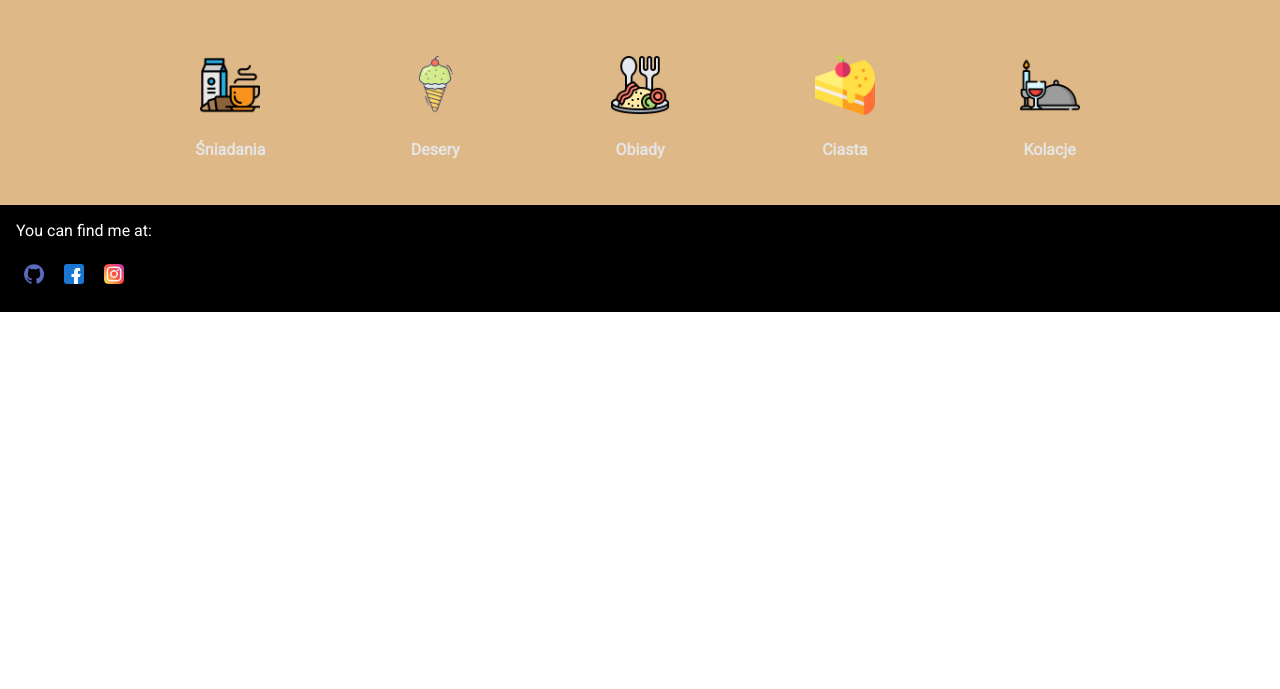
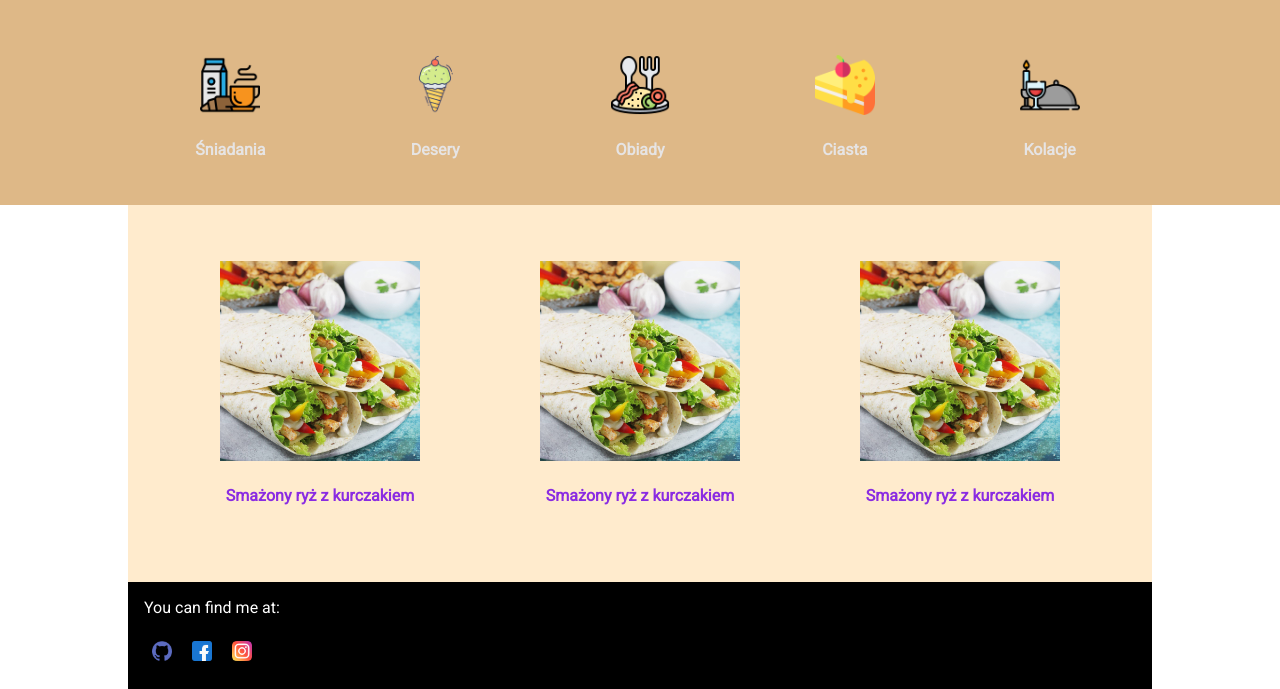
Before and after one commit to t-witek123/random-recipes, a plain HTML site: page index.html in a window 1280 px wide. Shown: the part 491-1180 px from the top of the page. Before the commit the page ends 803 px from the top, so only its background shows below. Drawn offline with Linux system fonts and the light colour scheme.

Commit message:
recipes added

```diff
--- a/index.html
+++ b/index.html
@@ -139,6 +139,44 @@
         </div>
     </div>
 
+    <div class="features container">
+        <div class="recipes-container">
+
+            <div class="recipe-container">
+                <div class="recipe">
+                    <img
+                        class="recipe-image"
+                        src="./img/1153195-v-1500x1500.jpg"
+                        alt=""
+                    >
+                </div>
+                <h4 class="resipe-description">Smażony ryż z kurczakiem</h4>
+            </div>
+
+            <div class="recipe-container">
+                <div class="recipe">
+                    <img
+                        class="recipe-image"
+                        src="./img/1153195-v-1500x1500.jpg"
+                        alt=""
+                    >
+                </div>
+                <h4 class="resipe-description">Smażony ryż z kurczakiem</h4>
+            </div>
+
+            <div class="recipe-container">
+                <div class="recipe">
+                    <img
+                        class="recipe-image"
+                        src="./img/1153195-v-1500x1500.jpg"
+                        alt=""
+                    >
+                </div>
+                <h4 class="resipe-description">Smażony ryż z kurczakiem</h4>
+            </div>
+
+        </div>
+
         <div class="footer">
             <div class="info container">
                 <p class="info-paragraph">
@@ -148,15 +186,27 @@
                     <a
                         class="social-icon"
                         href="github.com"
-                > <img class="icon-img" src="./icons/github.png" alt="github"></a>
+                    > <img
+                            class="icon-img"
+                            src="./icons/github.png"
+                            alt="github"
+                        ></a>
                     <a
                         class="social-icon"
                         href="fb.com"
-                ><img class="icon-img" src="./icons/facebook.png" alt="fb"></a>
+                    ><img
+                            class="icon-img"
+                            src="./icons/facebook.png"
+                            alt="fb"
+                        ></a>
                     <a
                         class="social-icon"
                         href="instagram.com"
-                ><img class="icon-img" src="./icons/instagram.png" alt="ig"></a>
+                    ><img
+                            class="icon-img"
+                            src="./icons/instagram.png"
+                            alt="ig"
+                        ></a>
                 </div>
             </div>
         </div>
--- a/styles/style.css
+++ b/styles/style.css
@@ -102,6 +102,31 @@ html, body {
 
 /* END OF CATEGORIES AREA */
 
+/*FEATURES */
+
+.features {
+
+    background-color: blanchedalmond;
+
+}
+.recipes-container {
+    display: flex;
+    padding: 2rem;
+    text-align: center;
+}
+.recipe-container {
+    flex-basis: 33.333%;
+    padding: 1.5rem;
+    text-align: center;
+    color:blueviolet ;
+}
+
+.recipe-image {
+    height: 200px;
+    width: 200px;
+}
+/* END OF FEATURES */
+
 /* FOOTER */
 
 .footer {
```
Also changed, not shown: img/1153195-v-1500x1500.jpg (added), img/3249334-v-1500x1500.jpg (added), img/smazony_ryz_01.jpg (added). Lines whose indentation alone changed are shown as unchanged.
